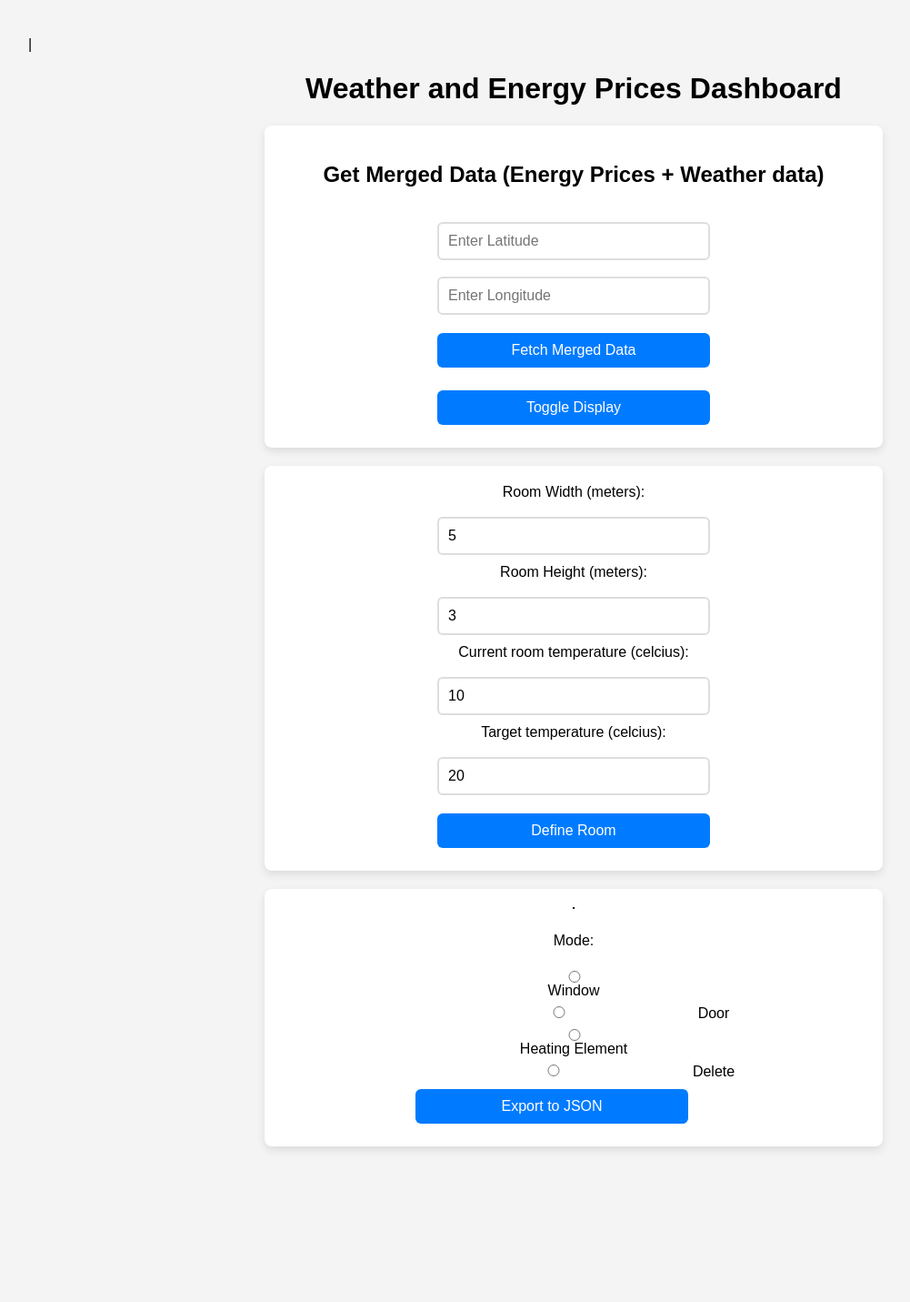
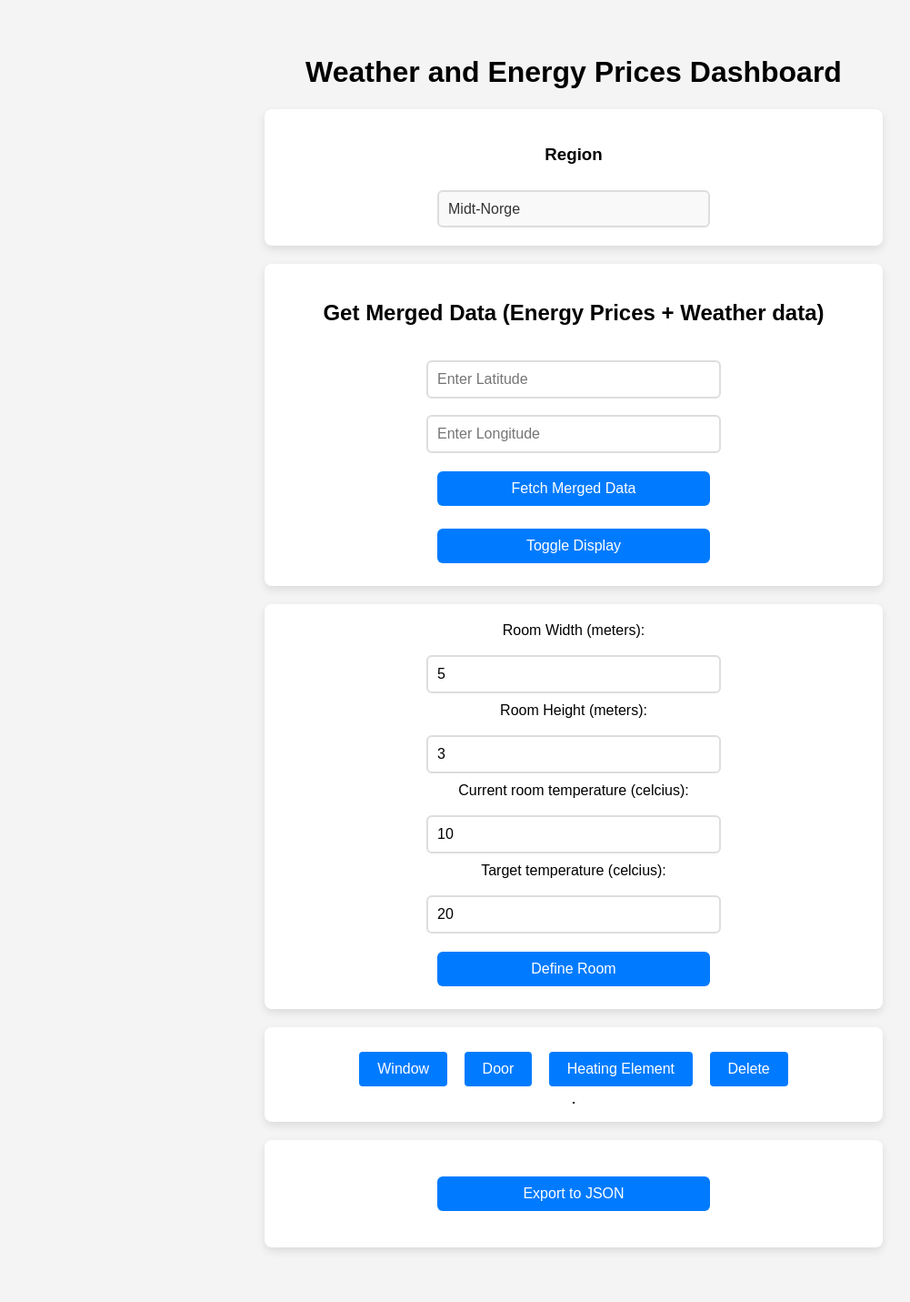
Before and after one commit to BexLeetBox/Cost-Optimization-of-Room-Heating-MiA-, a Flask app: page / in a window 1280 px wide. Shown: the whole page at 91% size, without its empty margins (9-1010 px from the left). Before the commit the page ends 1264 px from the top, so only its background shows below. Run offline with Flask 3, Linux system fonts and the light colour scheme; some libraries are stand-ins or nearby versions.

Commit message:
Add region selection for energy price and weather data fetching

```diff
--- a/app.py
+++ b/app.py
@@ -28,18 +28,19 @@
     """Convert UTC time to Norway time (CET/CEST)."""
     return pd.to_datetime(timestamp).tz_convert(NORWAY_TZ)
 
-def fetch_energy_prices():
+def fetch_energy_prices(region_code):
     """Fetches energy prices for the current day and converts time to Norway timezone."""
     # Get today's date in Norway timezone
     now = datetime.now(pytz.timezone("Europe/Oslo"))
     today_str = now.strftime("%Y/%m-%d")  # Format as YYYY/MM-DD
 
-    # Update API URL with today's date
-    url = f"https://www.hvakosterstrommen.no/api/v1/prices/{today_str}_NO5.json"
+    # Update API URL with today's date and region code
+    url = f"https://www.hvakosterstrommen.no/api/v1/prices/{today_str}_{region_code}.json"
 
+    print(region_code)
     response = requests.get(url)
     if response.status_code != 200:
-        return None, {"error": f"Failed to retrieve energy prices for {today_str}"}
+        return None, {"error": f"Failed to retrieve energy prices for {today_str} in region {region_code}"}
 
     energy_data = response.json()
     for entry in energy_data:
@@ -61,7 +62,7 @@
     weather_records = []
     for entry in weather_data["properties"]["timeseries"]:
         time = pd.to_datetime(entry["time"]).tz_convert(NORWAY_TZ)
-        temperature = entry["data"]["instant"]["details"].get("air_temperature", None)-273.15
+        temperature = entry["data"]["instant"]["details"].get("air_temperature", None)+273.15
         weather_records.append({"time": time, "air_temperature": temperature})
 
     return weather_records, None
@@ -71,11 +72,13 @@
     """Fetches and merges energy prices with weather data based on time."""
     lat = request.args.get('lat')
     lon = request.args.get('lon')
+    print(request.args.get('region_code'))
+    region_code = request.args.get('region_code', 'NO5')  # Default to NO5 if not provided
     if not lat or not lon:
         return jsonify({"error": "Please provide 'lat' and 'lon' query parameters."}), 400
 
     # Fetch data using the correct helper functions
-    energy_data, energy_error = fetch_energy_prices()
+    energy_data, energy_error = fetch_energy_prices(region_code)
     weather_data, weather_error = fetch_weather_data(lat, lon)
 
     if energy_error:
--- a/static/fabric.css
+++ b/static/fabric.css
@@ -42,3 +42,9 @@
     padding: 10px;
     background-color: white;
 }
+
+
+.select-items {
+    background-color: red;
+    color: red;
+}
--- a/static/script.js
+++ b/static/script.js
@@ -1,5 +1,11 @@
 function fetchEnergyPrices() {
-  fetch("/energy-prices")
+  // Get the selected region code from the dropdown
+  const regionSelect = document.getElementById("region-select");
+  const regionCode = regionSelect.value;
+
+
+  // Fetch energy prices with the selected region code
+  fetch(`/energy-prices?region_code=${regionCode}`)
     .then((response) => response.json())
     .then((data) => {
       const display = document.getElementById("energy-prices");
@@ -31,13 +37,17 @@
 function fetchMergedData() {
   const lat = document.getElementById("merged-latitude").value;
   const lon = document.getElementById("merged-longitude").value;
+  const regionSelect = document.getElementById("region-select");
+  const regionCode = regionSelect.value;
+
+  console.log(regionCode)
 
   if (!lat || !lon) {
     alert("Please enter both latitude and longitude.");
     return;
   }
 
-  fetch(`/merged-data?lat=${lat}&lon=${lon}`)
+  fetch(`/merged-data?lat=${lat}&lon=${lon}&region_code=${regionCode}`)
     .then((response) => response.json())
     .then((data) => {
       const display = document.getElementById("merged-data");
--- a/static/styles.css
+++ b/static/styles.css
@@ -48,10 +48,6 @@
 input{
     width: 30vw;
 }
-
-
-
-
 
 /* Apply a clean design to input fields */
 input {
@@ -127,10 +123,122 @@
     max-width: 100vw;
 }
 
-#control{
-    display: inline-block;
+#control {
+    display: grid;
+    grid-template-columns: repeat(auto-fit, minmax(150px, 1fr));
+    gap: 10px;
+    align-items: center;
+    justify-content: center;
+    width: 100%;
 }
+
+select{
+    width: 100%;
+    max-width: 300px;
+    padding: 10px;
+    border: 2px solid #ddd;
+    border-radius: 6px;
+    font-size: 16px;
+    background-color: #f9f9f9;
+    color: #333;
+    transition: all 0.3s ease-in-out;
+}
+
+/* Style the select dropdown */
+select {
+    width: 100%; /* Full width */
+    max-width: 300px; /* Limit the width */
+    padding: 10px; /* Add padding */
+    border: 2px solid #ddd; /* Subtle border */
+    border-radius: 6px; /* Rounded corners */
+    font-size: 16px; /* Readable font size */
+    background-color: #f9f9f9; /* Light background */
+    color: #333; /* Text color */
+    transition: all 0.3s ease-in-out; /* Smooth transitions */
+    appearance: none; /* Remove default arrow (for modern browsers) */
+}
+
+/* Add hover effect for the select */
+select:hover {
+    border-color: #007BFF; /* Highlight border on hover */
+}
+
+/* Add focus effect for the select */
+select:focus {
+    border-color: #007BFF; /* Highlight border in blue */
+    outline: none;
+    box-shadow: 0 0 8px rgba(0, 123, 255, 0.3); /* Soft glow */
+}
+
+/* Style the dropdown items (options) */
+option {
+    padding: 10px; /* Add padding */
+    background-color: #fff; /* White background */
+    color: #333; /* Text color */
+}
+
+/* Style specific dropdown items if needed */
+option:hover {
+    background-color: #007BFF; /* Highlight background on hover */
+    color: #fff; /* Change text color */
+}
+
+
 
 /**
 RADIO
 */
+
+/* Style the radio button container */
+.radio-container div {
+    display: inline-block;
+    margin: 5px;
+}
+
+/* Style the radio buttons as blue rectangles */
+.radio-container input[type="radio"] {
+    display: none; /* Hide the default radio button */
+}
+
+.radio-container label {
+    display: inline-block;
+    padding: 10px 20px;
+    border: 2px solid white; /* Lighter blue border */
+    border-radius: 6px;
+    background-color: #007BFF; /* Lighter blue background */
+    color: white;
+    font-size: 16px;
+    cursor: pointer;
+    transition: background-color 0.3s ease-in-out, border-color 0.3s ease-in-out;
+    text-align: center;
+}
+
+/* Change background and border color when selected */
+.radio-container input[type="radio"]:checked + label {
+    background-color: #21618C; /* Darker blue when selected */
+    border-color: #21618C;
+}
+
+/* Add hover effect */
+.radio-container label:hover {
+    background-color: #21618C; /* Darker blue on hover */
+    border-color: #21618C;
+}
+
+/* Style the Export to JSON button */
+#exportBtn {
+    display: block;
+    margin: 20px auto; /* Center the button */
+    padding: 10px 20px;
+    border: none;
+    border-radius: 6px;
+    background-color: #007BFF; /* Blue background */
+    color: white;
+    font-size: 16px;
+    cursor: pointer;
+    transition: background-color 0.3s ease-in-out;
+}
+
+#exportBtn:hover {
+    background-color: #0056b3; /* Darker blue on hover */
+}
--- a/templates/index.html
+++ b/templates/index.html
@@ -1,4 +1,3 @@
-|
 <!DOCTYPE html>
 <html lang="en">
 
@@ -31,7 +30,16 @@
     </div>
     -->
 
-
+    <div class="section">
+        <h3>Region </h3>
+        <select id="region-select">
+            <option value="NO1">Øst-Norge</option>
+            <option value="NO2">Sør-Norge</option>
+            <option value="NO3" selected="selected">Midt-Norge</option>
+            <option value="NO4">Nord-Norge</option>
+            <option value="NO5">Vest-Norge</option>
+        </select>
+    </div>
     <div class="section">
         <h2>Get Merged Data (Energy Prices + Weather data)</h2>
         <input type="text" id="merged-latitude" placeholder="Enter Latitude">
@@ -69,25 +77,37 @@
         <button onclick="defineRoom()">Define Room</button>
     </div>
 
+
+
     <div class="section">
-        <div id="container"></div>
         <div id="control">
 
-            <p>Mode:</p>
-            <input name="mode" type="radio" onclick="setMode('Window')" value="Window"> Window
-            <input name="mode" type="radio" onclick="setMode('Door')" value="Door">Door
-            <input name="mode" type="radio" onclick="setMode('Heating')" value="Heating">Heating Element
-            <input name="mode" type="radio" onclick="setMode('Delete')" value="Delete">Delete
-            <button id="exportBtn">Export to JSON</button>
+            <div class="radio-container">
+                <div>
+                    <input id="window" name="mode" type="radio" onclick="setMode('Window')" value="Window">
+                    <label for="window">Window</label>
+                </div>
+                <div>
+                    <input id="door" name="mode" type="radio" onclick="setMode('Door')" value="Door">
+                    <label for="door">Door</label>
+                </div>
+                <div>
+                    <input id="heating" name="mode" type="radio" onclick="setMode('Heating')" value="Heating">
+                    <label for="heating">Heating Element</label>
+                </div>
+                <div>
+                    <input id="delete" name="mode" type="radio" onclick="setMode('Delete')" value="Delete">
+                    <label for="delete">Delete</label>
+                </div>
+            </div>
         </div>
-
+        <div id="container"></div>
     </div>
 
-
-    <script></script>
-
-
-
+    <!-- Move the Export to JSON button here -->
+    <div class="section">
+        <button id="exportBtn">Export to JSON</button>
+    </div>
 
     <script src="../static/script.js"></script>
 
```
Also changed, not shown: 1 other file.
